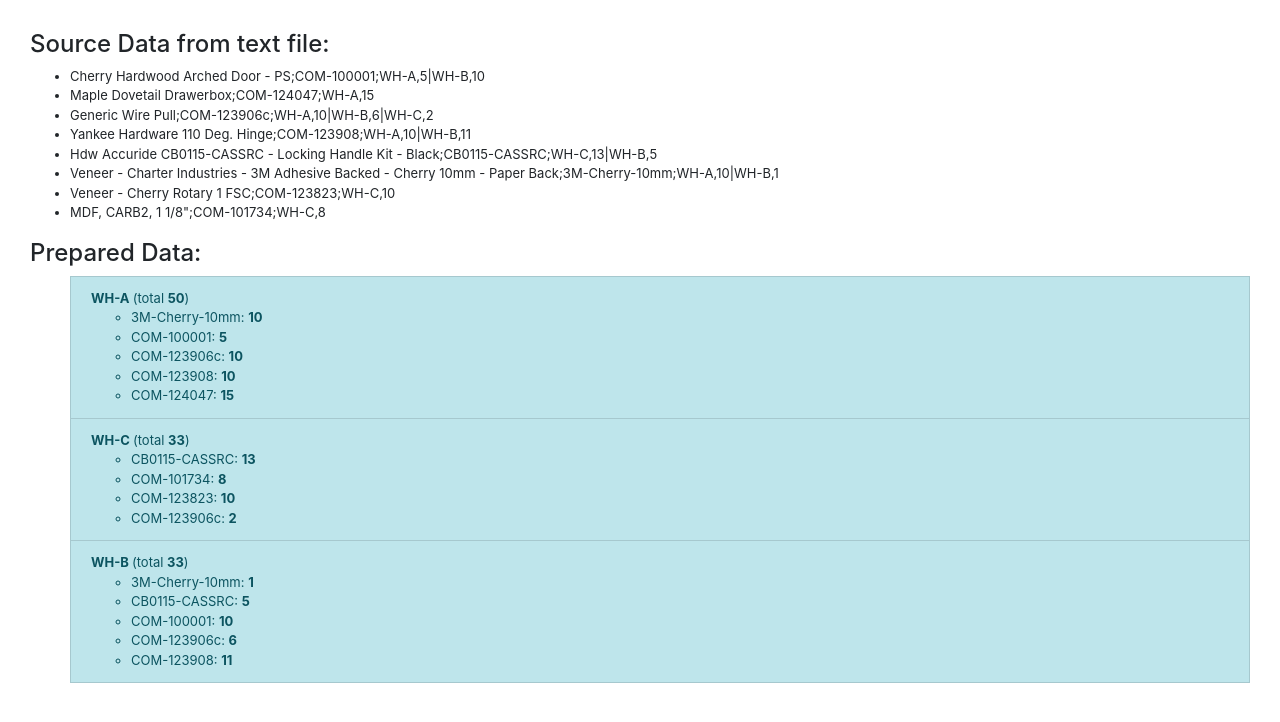
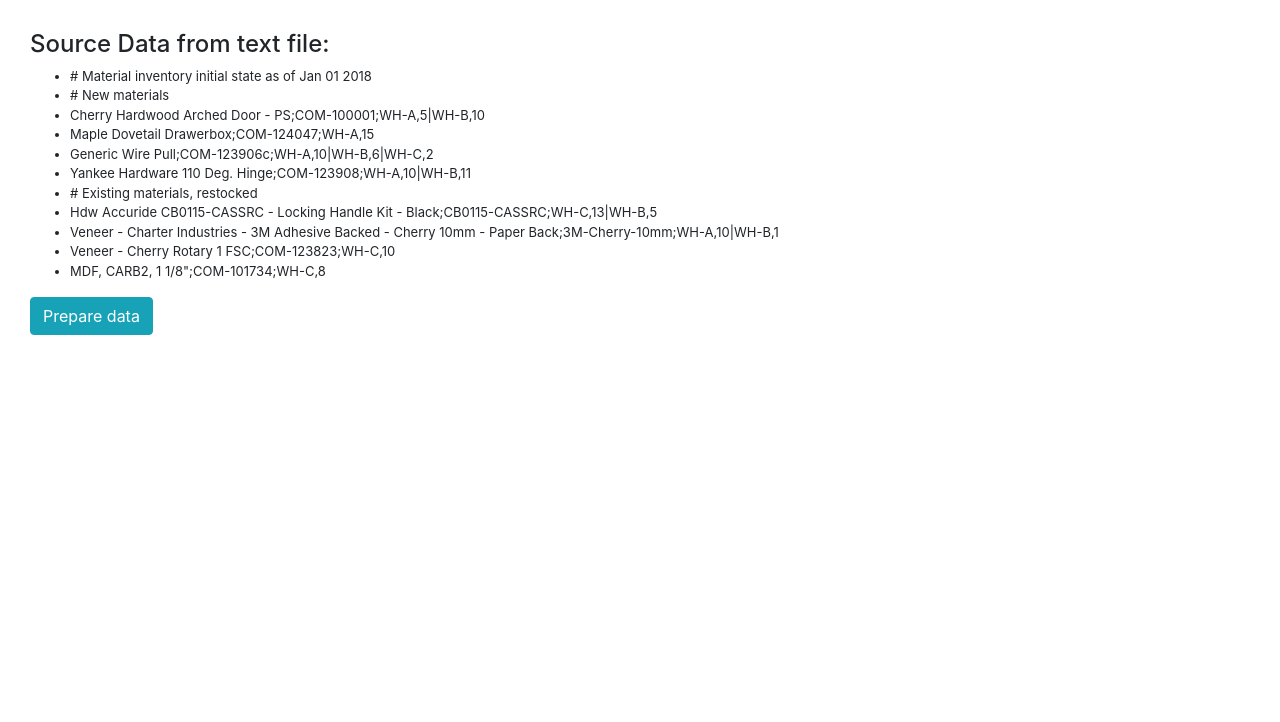
Before and after one commit to cezary-sadowski/Warehouse-Logger-ng, an Angular app: page / in a window 1280 px wide. Shown: the top 722 px of the page. Built offline with nearby package versions, Linux system fonts and the light colour scheme.

Commit message:
REFACTOR and data preparation ON CLICK

```diff
--- a/package.json
+++ b/package.json
@@ -19,7 +19,6 @@
     "@angular/platform-browser": "~9.1.7",
     "@angular/platform-browser-dynamic": "~9.1.7",
     "@angular/router": "~9.1.7",
-    "boostrap": "^2.0.0",
     "bootstrap": "^4.5.0",
     "rxjs": "~6.5.4",
     "tslib": "^1.10.0",
--- a/src/app/logger/logger.component.html
+++ b/src/app/logger/logger.component.html
@@ -1,10 +1,13 @@
 <h4>Source Data from text file:</h4>
     <ul>
-      <li *ngFor="let row of data">
+      <li *ngFor="let row of sourcedata">
         {{ row }}
       </li>
     </ul>
 
+    <button (click)="onPrepareClick()" type="button" class="btn btn-info">Prepare data</button>
+
+    <div *ngIf="prepareButtonClicked">
       <h4>Prepared Data:</h4>
       <ul>
         <li class="list-group-item list-group-item-info" *ngFor="let current of warehouseWithTotal">
@@ -15,6 +18,6 @@
             {{ material.materialId }}: <b>{{ material.materialAmount }}</b>
             </li>
           </ul>
-
         </li>
       </ul>
+    </div>
--- a/src/app/logger/logger.component.ts
+++ b/src/app/logger/logger.component.ts
@@ -8,26 +8,36 @@
 })
 
 export class LoggerComponent {
+  sourcedata: string[] = [];
   data: string[] = [];
+  prepareButtonClicked: Boolean = false;
 
   materials = [];
   warehouses = [];
   groupedWarehouses = [];
   warehouseWithTotal = [];
+  preparedWarehouseData = [];
 
   constructor(private http: HttpClient) {
 
     this.http.get('assets/SourceData.txt', { responseType: 'text' })
       .subscribe(data => {
         for (let line of data.split(/[\r\n]+/)) {
-          this.data.push(line);
+          this.sourcedata.push(line);
         }
-        this.deleteIgnoredLines(this.data);
-        this.getMaterials(this.data);
-        this.getWarehouses(this.materials);
-        this.groupWarehouses(this.warehouses);
-        this.getRelevantSortedData(this.groupWarehouses);
       });
+  }
+
+  onPrepareClick() {
+    if (this.prepareButtonClicked === false) {
+      this.deleteIgnoredLines(this.sourcedata);
+      this.getMaterials(this.data);
+      this.getWarehouses(this.materials);
+      this.groupWarehouses(this.warehouses);
+      this.getRelevantSortedData(this.groupWarehouses);
+      this.prepareButtonClicked = true;
+    }
+
   }
 
   deleteIgnoredLines(data) {
@@ -90,6 +100,7 @@
         warehouse: Object,
         totalAmount: 0
       }
+
       let totalAmount: number = 0;
       let currentWarehouse = warehouses[current];
 
@@ -105,15 +116,13 @@
       warehouseWithTotal.totalAmount = totalAmount;
 
       this.warehouseWithTotal.push(warehouseWithTotal);
+      this.preparedWarehouseData = this.warehouseWithTotal;
 
-      this.warehouseWithTotal
+      this.preparedWarehouseData
         .sort((a, b) =>
           (a.totalAmount < b.totalAmount) ? 1 : ((b.totalAmount < a.totalAmount) ? -1 : 0))
         .sort((a, b) =>
           (a.totalAmount === b.totalAmount) ? -1 : ((b.warehouseName > a.warehouseName) ? 1 : 0));;
-
-      this.warehouseWithTotal;
-      debugger;
     }
   }
 }
```
Lines whose indentation alone changed are shown as unchanged.
